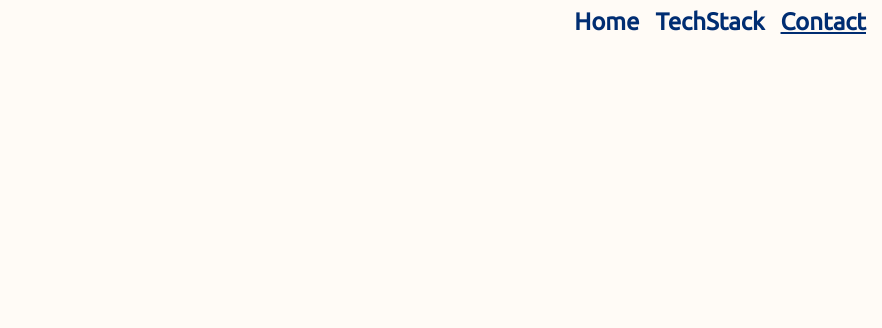
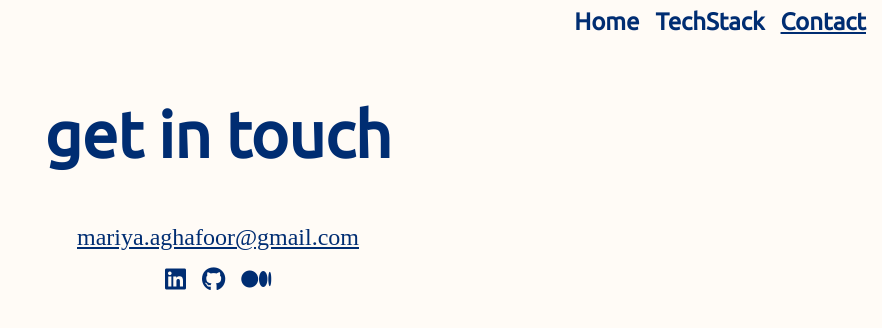
Before and after one commit to Mariya-ghafoor/personal-portfolio, a React (Vite) app: page /contact in a window 1280 px wide. Shown: the top 328 px of the page, without its empty margins (398-1280 px from the left). Built offline with nearby package versions, Linux system fonts and the light colour scheme; a web font is replaced by a local one.

Commit message:
adds contact page

```diff
--- a/src/App.jsx
+++ b/src/App.jsx
@@ -3,6 +3,7 @@ import Navbar from "./components/Navbar/Navbar";
 import HomePage from "./pages/HomePage/HomePage";
 import "./App.css";
 import TechstackPage from "./pages/TechstackPage/TechstackPage";
+import ContactPage from "./pages/ContactPage/ContactPage";
 
 function App() {
   return (
@@ -13,6 +14,7 @@ function App() {
           <Routes>
             <Route path="/" element={<HomePage />} />
             <Route path="/techstack" element={<TechstackPage />} />
+            <Route path="/contact" element={<ContactPage />} />
           </Routes>
         </div>
       </div>
--- /dev/null
+++ b/src/pages/ContactPage/ContactPage.jsx
@@ -0,0 +1,56 @@
+import styles from "./ContactPage.module.scss";
+
+function ContactPage() {
+  return (
+    <div>
+      <h2 className={styles.heading}>get in touch</h2>
+      <div className={styles.contact__container}>
+        <a
+          className={styles.contact__link}
+          href="mailto:mariya.aghafoor@gmail.com"
+          target="_blank"
+          rel="noreferrer"
+        >
+          mariya.aghafoor@gmail.com
+        </a>
+
+        <div className={styles.contact__icons__container}>
+          <a
+            href="https://www.linkedin.com/in/mariya-abdul-ghafoor/"
+            target="_blank"
+            rel="noreferrer"
+          >
+            <i
+              className={`fa-brands fa-linkedin ${styles.contact__link}`}
+              title="LinkedIn"
+            ></i>
+          </a>
+
+          <a
+            href="https://github.com/Mariya-ghafoor"
+            target="_blank"
+            rel="noreferrer"
+          >
+            <i
+              className={`fa-brands fa-github ${styles.contact__link}`}
+              title="Github"
+            ></i>
+          </a>
+
+          <a
+            href="https://medium.com/@mariya.aghafoor"
+            target="_blank"
+            rel="noreferrer"
+          >
+            <i
+              className={`fa-brands fa-medium ${styles.contact__link}`}
+              title="Medium"
+            ></i>
+          </a>
+        </div>
+      </div>
+    </div>
+  );
+}
+
+export default ContactPage;
--- /dev/null
+++ b/src/pages/ContactPage/ContactPage.module.scss
@@ -0,0 +1,23 @@
+.heading {
+  font-family: "Ubuntu", sans-serif;
+  color: rgb(0, 45, 114);
+}
+
+.contact__container {
+  display: flex;
+  flex-direction: column;
+  gap: 1rem;
+}
+
+.contact__icons__container {
+  display: flex;
+  justify-content: center;
+  gap: 1rem;
+}
+
+.contact__link {
+  font-size: 1.5rem;
+  &:hover {
+    color: rgb(254, 84, 84);
+  }
+}
```
